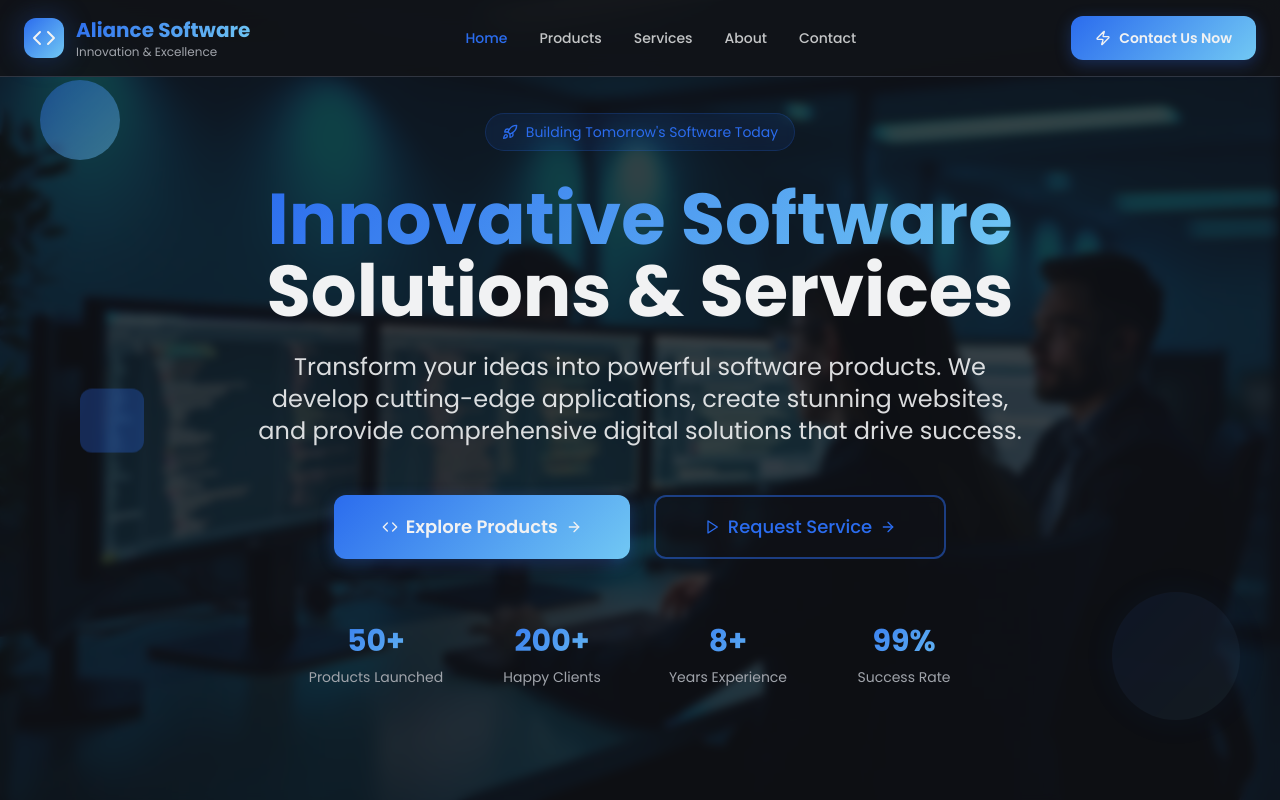
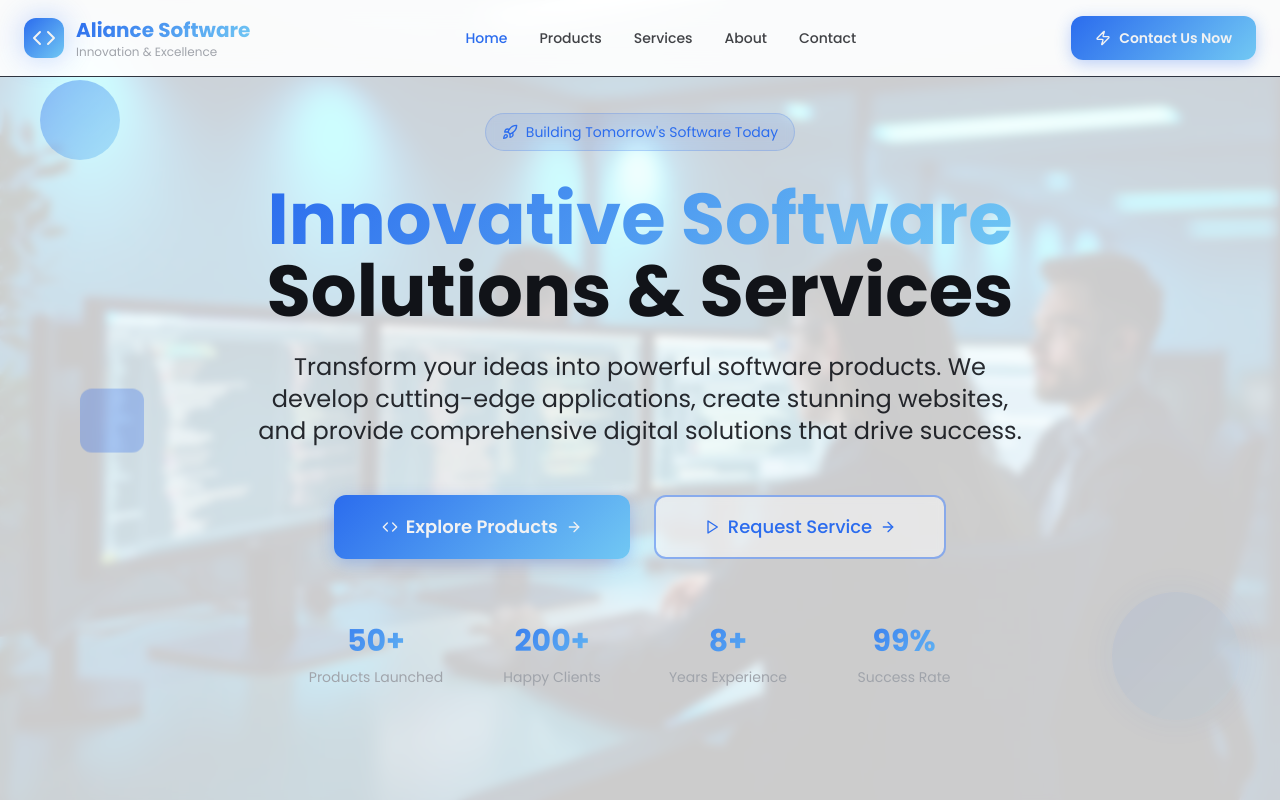
Before and after one commit to MarcoMeh/aliancesoftware, a React (Vite) app: page / in a window 1280 px wide. Shown: the top 800 px of the page. Built offline with nearby package versions, Linux system fonts and the light colour scheme; the HTML template or start-up script is replaced by a standard one.

Commit message:
Change background to white

```diff
--- a/src/index.css
+++ b/src/index.css
@@ -9,14 +9,14 @@
 @layer base {
   :root {
     /* Core Brand Colors - Blue Gradient Theme */
-    --background: 220 18% 8%;        /* Deep dark background */
-    --foreground: 220 8% 95%;        /* Light text */
+    --background: 0 0% 100%;         /* White background */
+    --foreground: 220 18% 8%;        /* Dark text */
 
-    --card: 220 16% 12%;             /* Dark card background */
-    --card-foreground: 220 8% 95%;   /* Card text */
+    --card: 0 0% 98%;                /* Light card background */
+    --card-foreground: 220 18% 8%;   /* Dark card text */
 
-    --popover: 220 16% 12%;
-    --popover-foreground: 220 8% 95%;
+    --popover: 0 0% 98%;
+    --popover-foreground: 220 18% 8%;
 
     /* Primary Blue Gradient Brand */
     --primary: 220 85% 55%;          /* Main blue */
```
